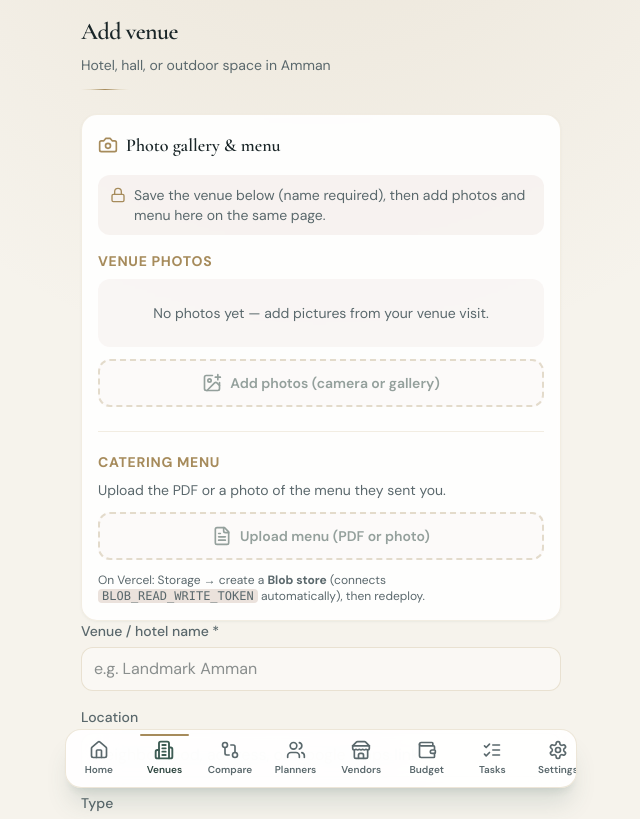
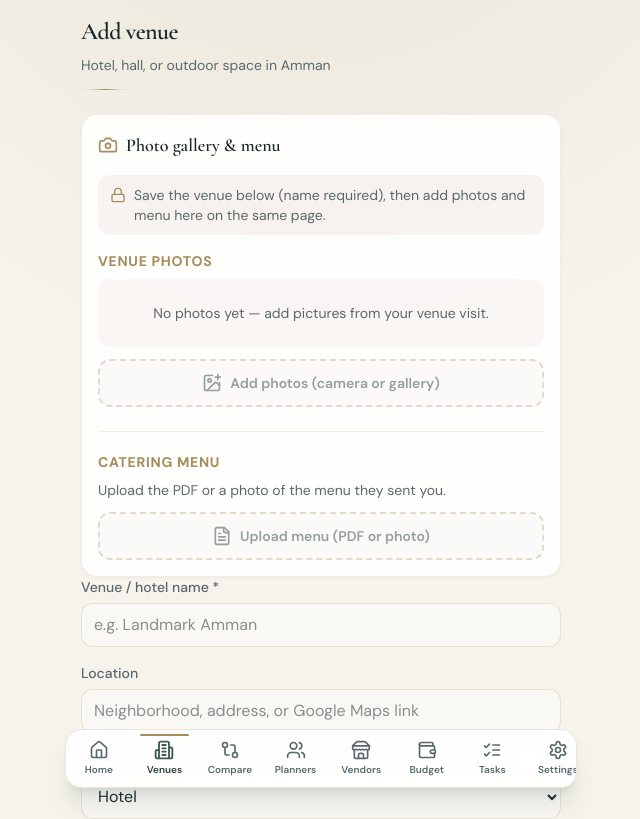
Before and after one commit to AhmadAltayeh/wedding-planner, a Next.js app: page /venues/new in a window 1280 px wide. Shown: the top 819 px of the page, without its empty margins (319-959 px from the left). Built offline with nearby package versions, Linux system fonts and the light colour scheme.

Commit message:
Remove unused Vercel Blob store setup instructions from venue-media component

```diff
--- a/src/components/venue-media.tsx
+++ b/src/components/venue-media.tsx
@@ -205,10 +205,6 @@ export function VenueMediaSection({
       </section>
 
       {error && <p className="mt-4 text-sm font-medium text-sage-dark">{error}</p>}
-      <p className="mt-3 text-xs text-ink-muted">
-        On Vercel: Storage → create a <strong>Blob store</strong> (connects{" "}
-        <code className="rounded bg-blush px-1">BLOB_READ_WRITE_TOKEN</code> automatically), then redeploy.
-      </p>
     </Card>
   );
 }
```
